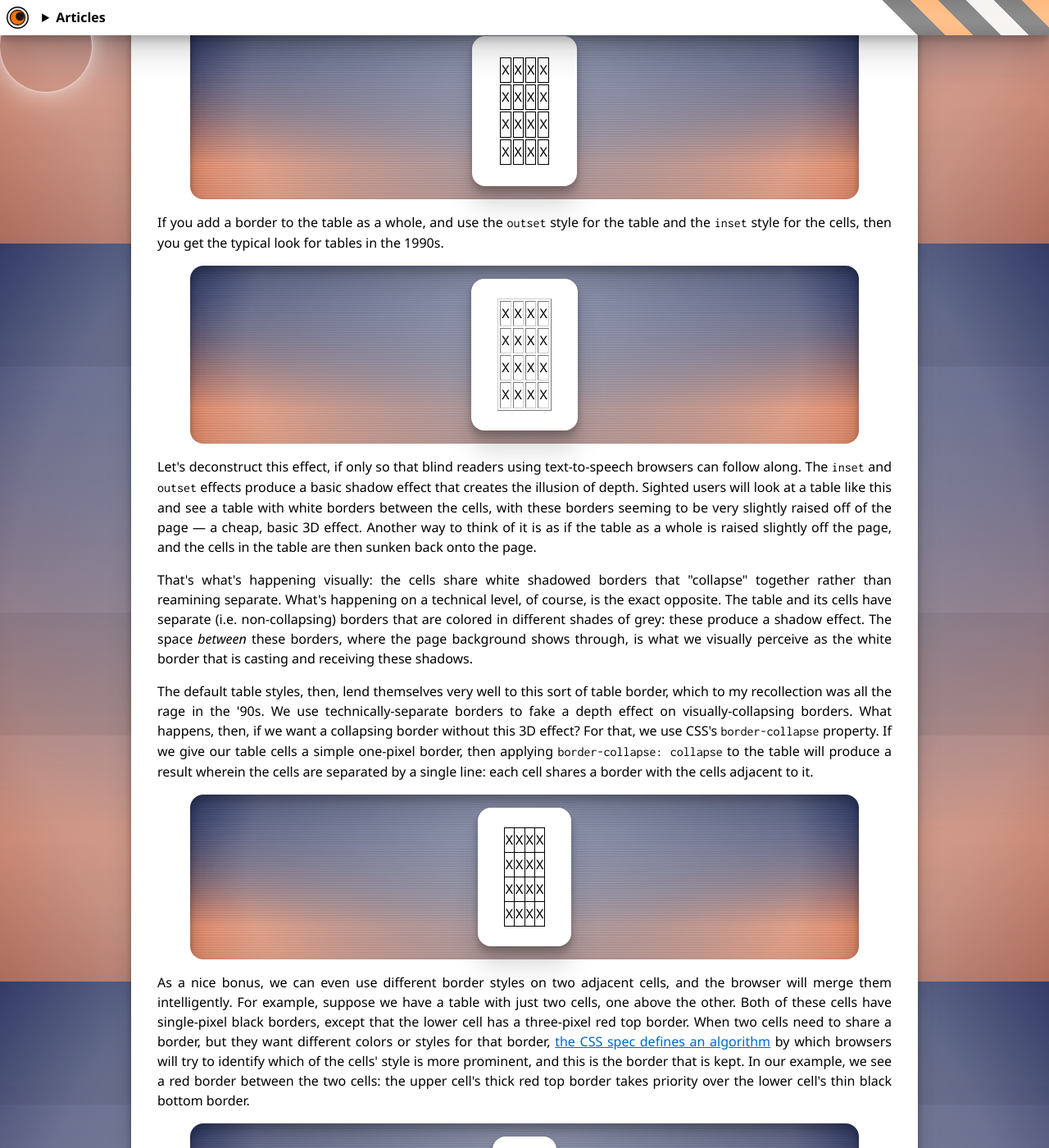
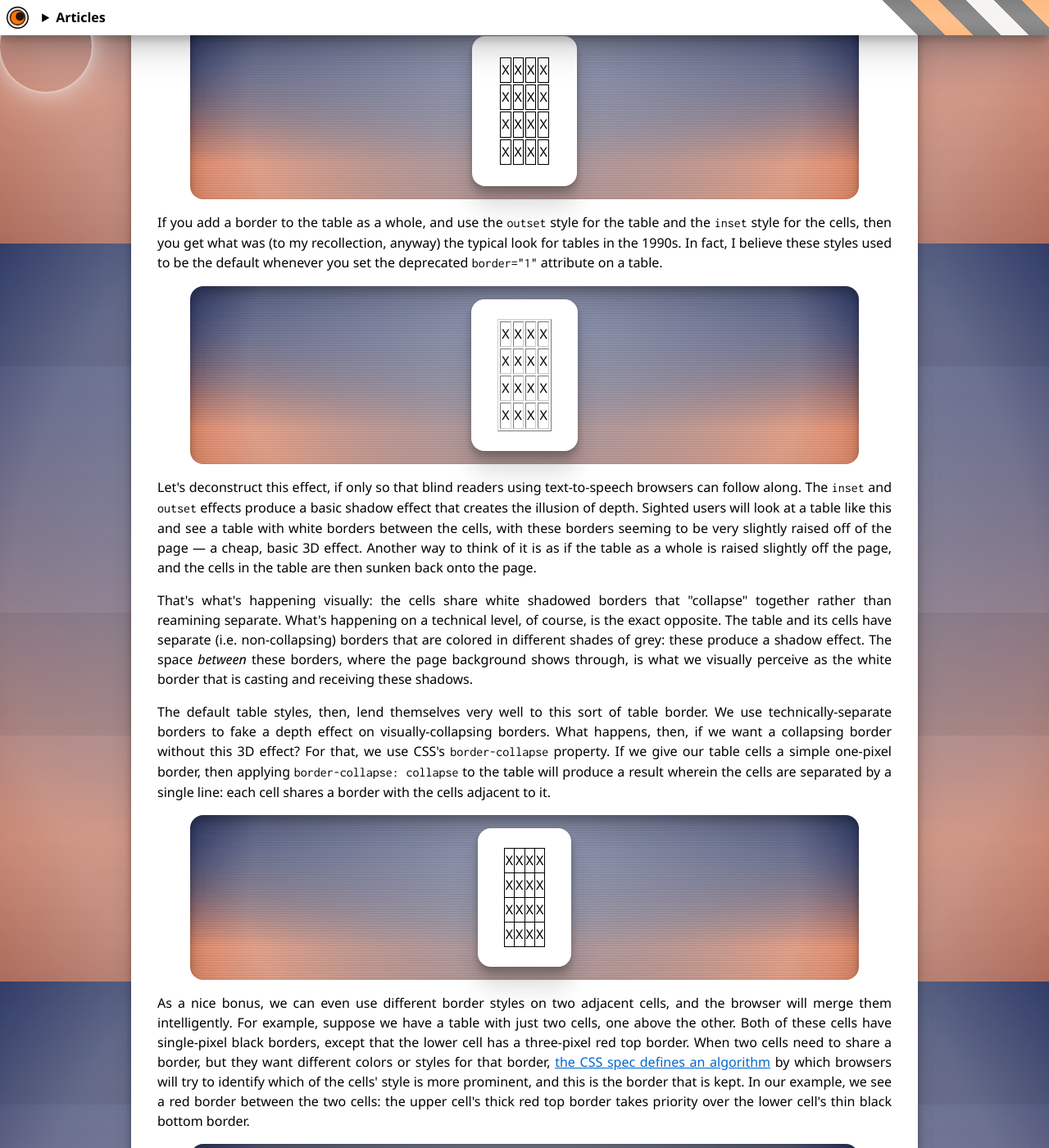
Before and after one commit to DavidJCobb/davidjcobb.github.io, a Jekyll site: the page built from _articles/css-rowspan-issue.html, in a window 1280 px wide and 1400 px high, scrolled down 603 px. Shown: the whole window at 82% size. Built offline with Jekyll 4.4.1, drawn with Linux system fonts in a browser that asks for light colours; some of the changed text lies outside the part shown.

```diff
--- a/_articles/css-rowspan-issue.html
+++ b/_articles/css-rowspan-issue.html
@@ -52,7 +52,7 @@ collection_item_css_files:
       </div>
    </figure>
    <p>
-      If you add a border to the table as a whole, and use the <code>outset</code> style for the table and the <code>inset</code> style for the cells, then you get the typical look for tables in the 1990s.
+      If you add a border to the table as a whole, and use the <code>outset</code> style for the table and the <code>inset</code> style for the cells, then you get what was (to my recollection, anyway) the typical look for tables in the 1990s. In fact, I believe these styles used to be the default whenever you set the deprecated <code>border="1"</code> attribute on a table.
    </p>
    <figure class="card-cutout" aria-labelledby="figure-aria-note-brief">
       <div class="wrap">
@@ -74,7 +74,7 @@ collection_item_css_files:
       That's what's happening visually: the cells share white shadowed borders that "collapse" together rather than reamining separate. What's happening on a technical level, of course, is the exact opposite. The table and its cells have separate (i.e. non-collapsing) borders that are colored in different shades of grey: these produce a shadow effect. The space <em>between</em> these borders, where the page background shows through, is what we visually perceive as the white border that is casting and receiving these shadows.
    </p>
    <p>
-      The default table styles, then, lend themselves very well to this sort of table border, which to my recollection was all the rage in the '90s. We use technically-separate borders to fake a depth effect on visually-collapsing borders. What happens, then, if we want a collapsing border without this 3D effect? For that, we use CSS's <code>border-collapse</code> property. If we give our table cells a simple one-pixel border, then applying <code>border-collapse: collapse</code> to the table will produce a result wherein the cells are separated by a single line: each cell shares a border with the cells adjacent to it.
+      The default table styles, then, lend themselves very well to this sort of table border. We use technically-separate borders to fake a depth effect on visually-collapsing borders. What happens, then, if we want a collapsing border without this 3D effect? For that, we use CSS's <code>border-collapse</code> property. If we give our table cells a simple one-pixel border, then applying <code>border-collapse: collapse</code> to the table will produce a result wherein the cells are separated by a single line: each cell shares a border with the cells adjacent to it.
    </p>
    <figure class="card-cutout" aria-labelledby="figure-aria-note-brief">
       <div class="wrap">
@@ -609,7 +609,7 @@ tr>:is(td, th):last-child {
       </div>
    </figure>
    <p>
-      The row-spanned cell extends into the bottom row, but the <code>TD</code> element itself is located in one of the prior rows. There is no way to tell, with CSS, that this cell is in the bottom row, and just like with <code>border-collapse</code> emulation, this is a problem for using <code>border-radius</code>. We have no pure-CSS way to tell this cell to ronud off its bottom-left corner, so the cell <em>isn't</em> rounded. The cell's bottom border protrudes out of the table's rounded bottom-left corner. What's more: if this cell had a background color, then that background color would poke out of the table and produce a rectangular corner as well.
+      The row-spanned cell extends into the bottom row, but the <code>TD</code> element itself is located in one of the prior rows. There is no way to tell, with CSS, that this cell is in the bottom row, and just like with <code>border-collapse</code> emulation, this is a problem for using <code>border-radius</code>. We have no pure-CSS way to tell this cell to round off its bottom-left corner, so the cell <em>isn't</em> rounded. The cell's bottom border protrudes out of the table's rounded bottom-left corner. What's more: if this cell had a background color, then that background color would poke out of the table and produce a rectangular corner as well.
    </p>
    <p>
       There's one more problem that shows up if we put background colors on our cells. Our row-spanned cell stretches downward, displacing cells in lower rows to the right. However, as far as the DOM is concerned, those cells are the leftmost cells in their row. This means that if a row-spanned cell stretches to the bottom row of the table, the table's <code>border-bottom-left-radius</code> will be inherited by the <em>next-</em>leftmost cell in the bottom row. This isn't visible with the styles above, since our <code>border-collapse</code> emulation hides that cell's left and bottom borders; however, if we give our table cells a background color, the problem becomes apparent immediately.
```
Also changed, not shown: other parts of _articles/css-rowspan-issue.html (+2 -2 lines), _articles/multinomial-theorem.html (+16 -3 lines).
